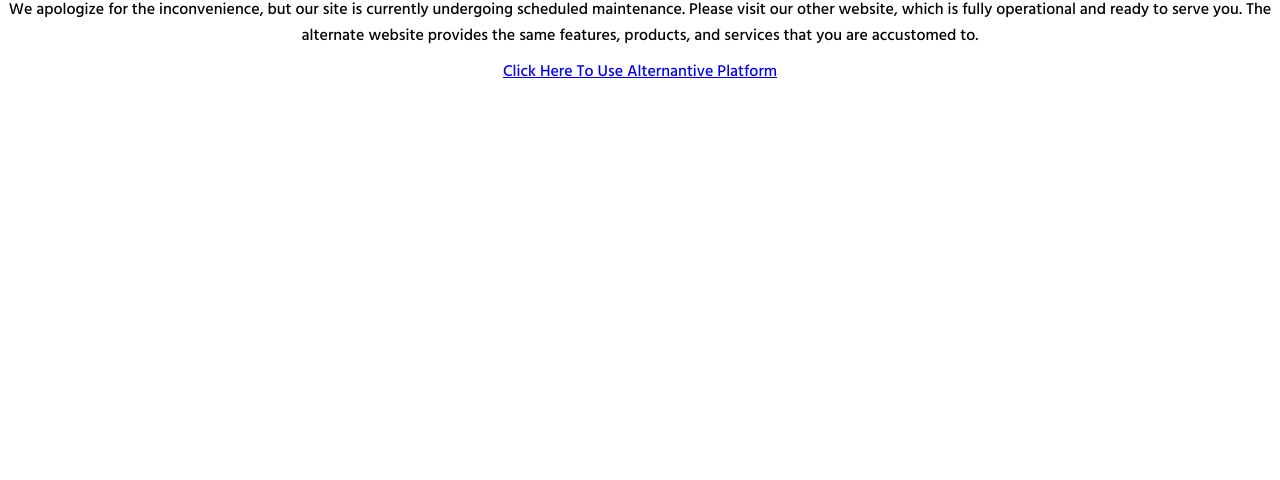
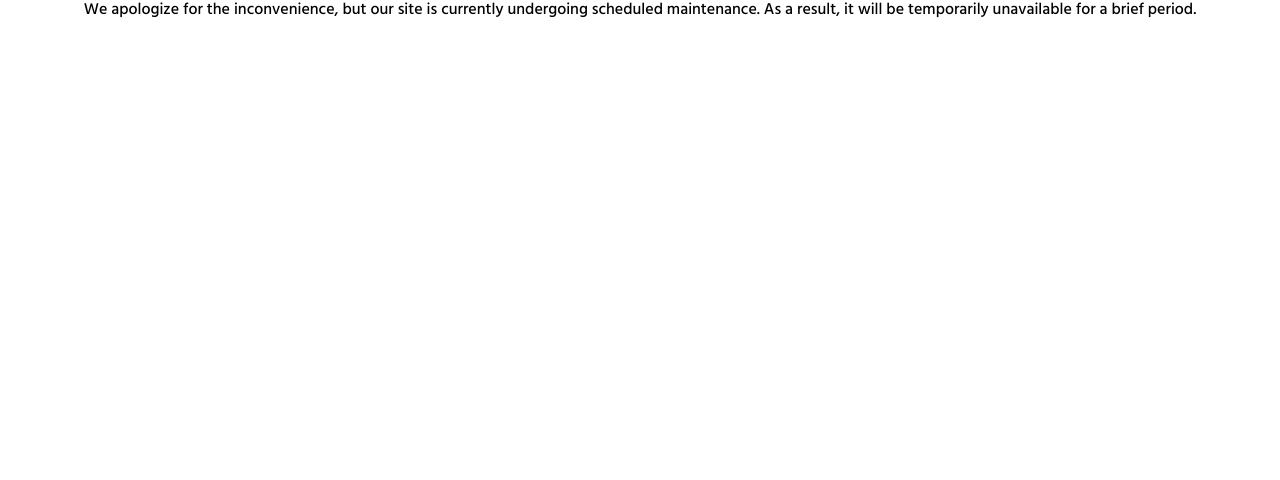
Before and after one commit to comunit/error-page, a plain HTML site: page index.html in a window 1280 px wide. Shown: the part 320-800 px from the top of the page. Drawn offline with Linux system fonts and the light colour scheme.

Commit message:
Update index.html

```diff
--- a/index.html
+++ b/index.html
@@ -13,12 +13,8 @@
     <div class="container">
         <div class="logo"><img src="./img/logo.png" alt=""></div>
         <div class="message">
-            <p>We apologize for the inconvenience, but our site is currently undergoing scheduled maintenance.
-               Please visit our other website, which is fully operational and ready to serve you. The alternate website provides the same features, products, and services that you are accustomed to.
+            <p>We apologize for the inconvenience, but our site is currently undergoing scheduled maintenance. As a result, it will be temporarily unavailable for a brief period.
             </p>
-        </div>
-        <div class="homepage">
-            <a href="https://www.carcheckfree.co.uk/">Click Here To Use Alternantive Platform</a>
         </div>
     </div>
 </body>
```
